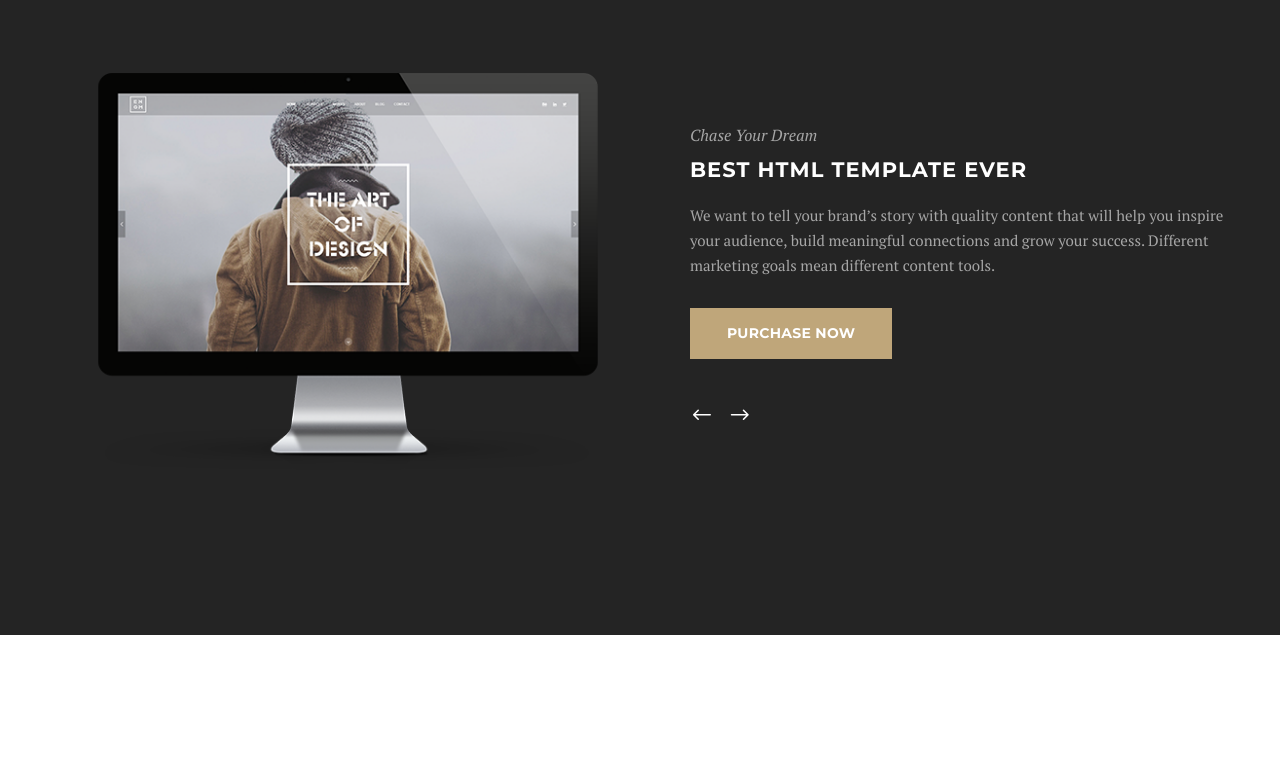
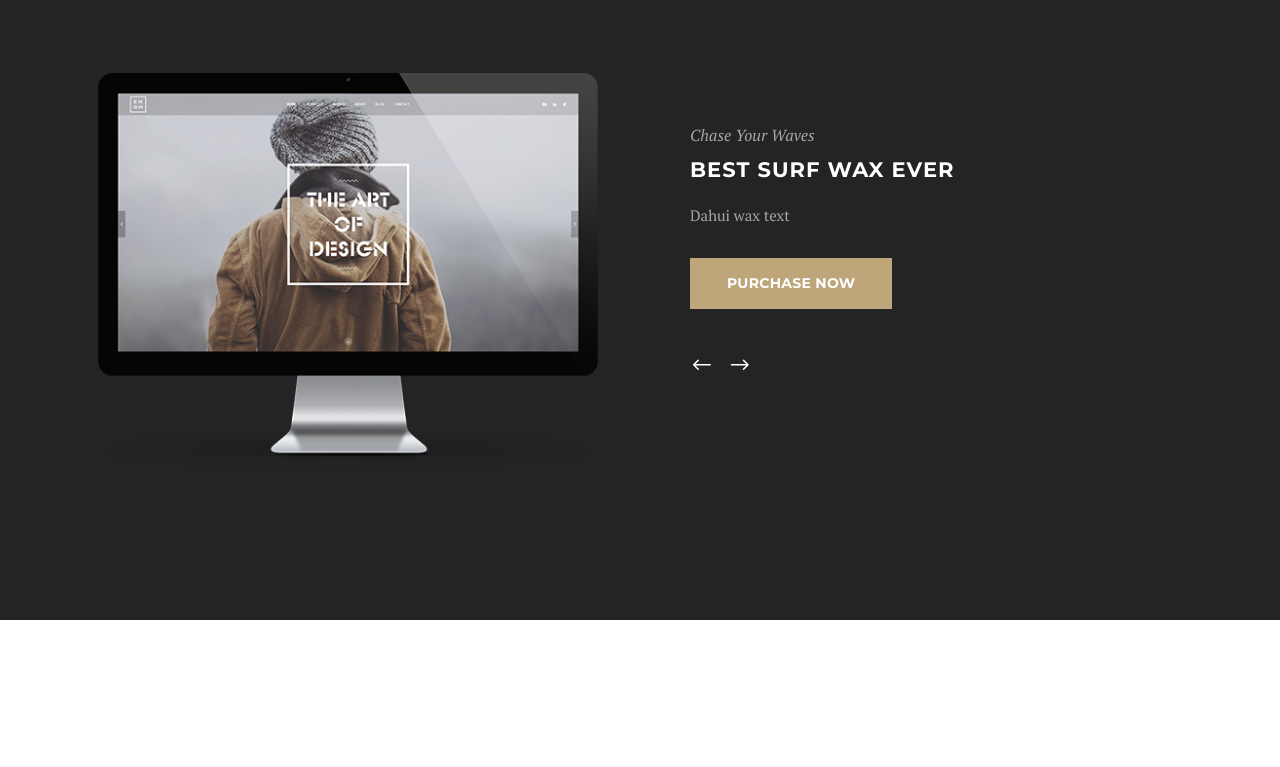
Before and after one commit to wcrm/wcrm.github.io, a plain HTML site: page index.html in a window 1280 px wide. Shown: the part 2500-3267 px from the top of the page. Drawn offline with Linux system fonts and the light colour scheme; some packages are replaced by stand-ins of ours.

Commit message:
carousal changes
title

```diff
--- a/index.html
+++ b/index.html
@@ -431,9 +431,9 @@
 								</div>
 
 								<div class="col-md-6 promo-description">
-									<p class="subheading">Chase Your Dream</p>
-									<h3 class="color-white">Best Html Template Ever</h3>
-									<p class="mb-30"> We want to tell your brand’s story with quality content that will help you inspire your audience, build meaningful connections and grow your success. Different marketing goals mean different content tools.</p>
+									<p class="subheading">Chase Your Waves</p>
+									<h3 class="color-white">Best surf wax ever</h3>
+									<p class="mb-30"> Dahui wax text</p>
 									<a href="#" class="btn btn-lg btn-color">Purchase Now</a>
 									<div class="customNavigation mt-40">
 										<a class="prev"><i class="icon arrow_left"></i></a>
@@ -454,9 +454,9 @@
 								</div>
 
 								<div class="col-md-6 promo-description">
-									<p class="subheading">Chase Your Dream</p>
-									<h3 class="color-white">Touch Owl Carousel Slider</h3>
-									<p class="mb-30"> We want to tell your brand’s story with quality content that will help you inspire your audience, build meaningful connections and grow your success. Different marketing goals mean different content tools.</p>
+									<p class="subheading">Chase Your Waves</p>
+									<h3 class="color-white">More Wax Stuff</h3>
+									<p class="mb-30"> Dahui Wax Text</p>
 									<a href="#" class="btn btn-lg btn-color">Purchase Now</a>
 									<div class="customNavigation mt-40">
 										<a class="prev"><i class="icon arrow_left"></i></a>
@@ -477,9 +477,9 @@
 								</div>
 
 								<div class="col-md-6 promo-description">
-									<p class="subheading">Chase Your Dream</p>
-									<h3 class="color-white">Self Hosted Video Background</h3>
-									<p class="mb-30"> We want to tell your brand’s story with quality content that will help you inspire your audience, build meaningful connections and grow your success. Different marketing goals mean different content tools.</p>
+									<p class="subheading">Chase Your Waves</p>
+									<h3 class="color-white">Even More Wax Stuff</h3>
+									<p class="mb-30"> Dahui Wax Text</p>
 									<a href="#" class="btn btn-lg btn-color">Purchase Now</a>
 									<div class="customNavigation mt-40">
 										<a class="prev"><i class="icon arrow_left"></i></a>
@@ -1088,7 +1088,7 @@
 									<i class="icon icon-Pointer"></i>
 								</div>
 								<h6>Address</h6>
-								<p>Philippines,<br>
+								<p>Santa Barbara,<br>
 								Greenwich st. 256/6, 62058</p>
 							</div> <!-- end address -->
 
@@ -1097,7 +1097,7 @@
 									<i class="icon icon-Phone"></i>
 								</div>
 								<h6>Call Us</h6>
-								<span>+1 888 5146 3269</span>
+								<span>+1 805 637 8661</span>
 							</div> <!-- end phone number -->
 
 							<div class="contact-item">
```
